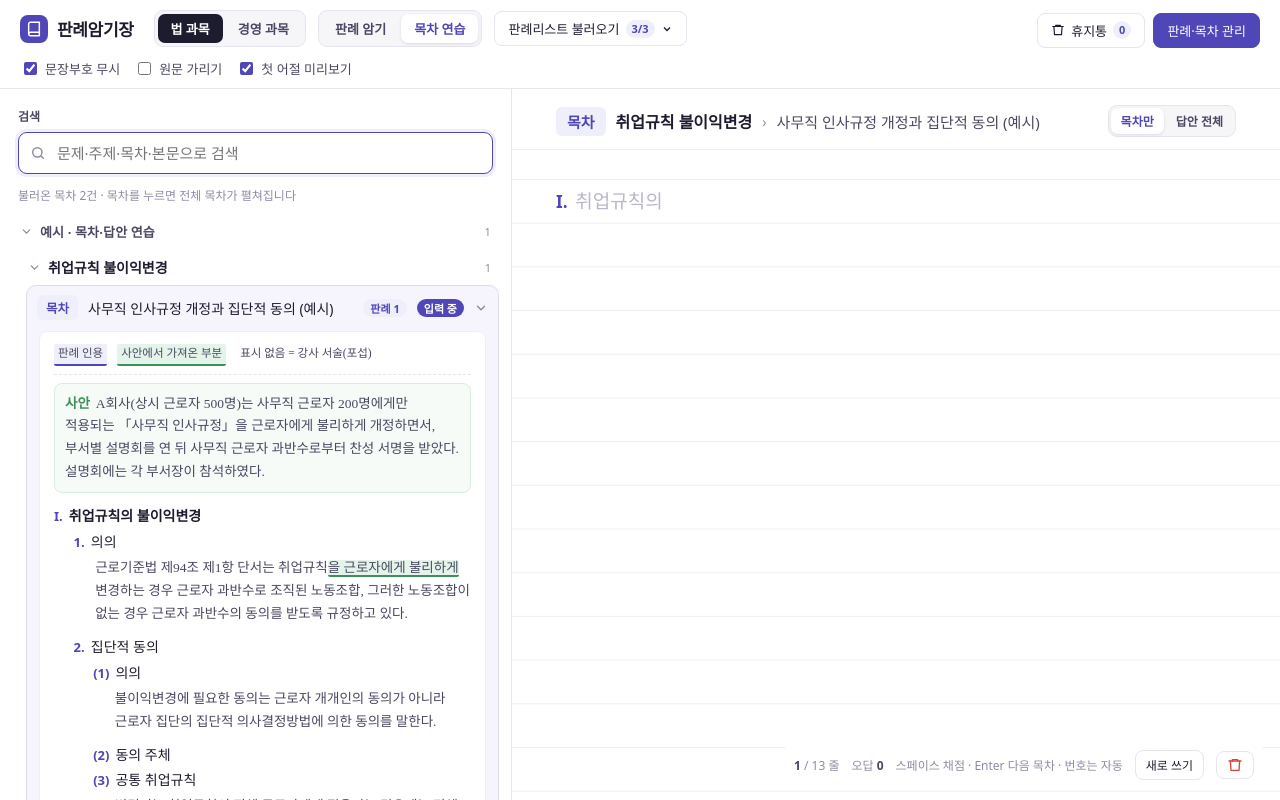
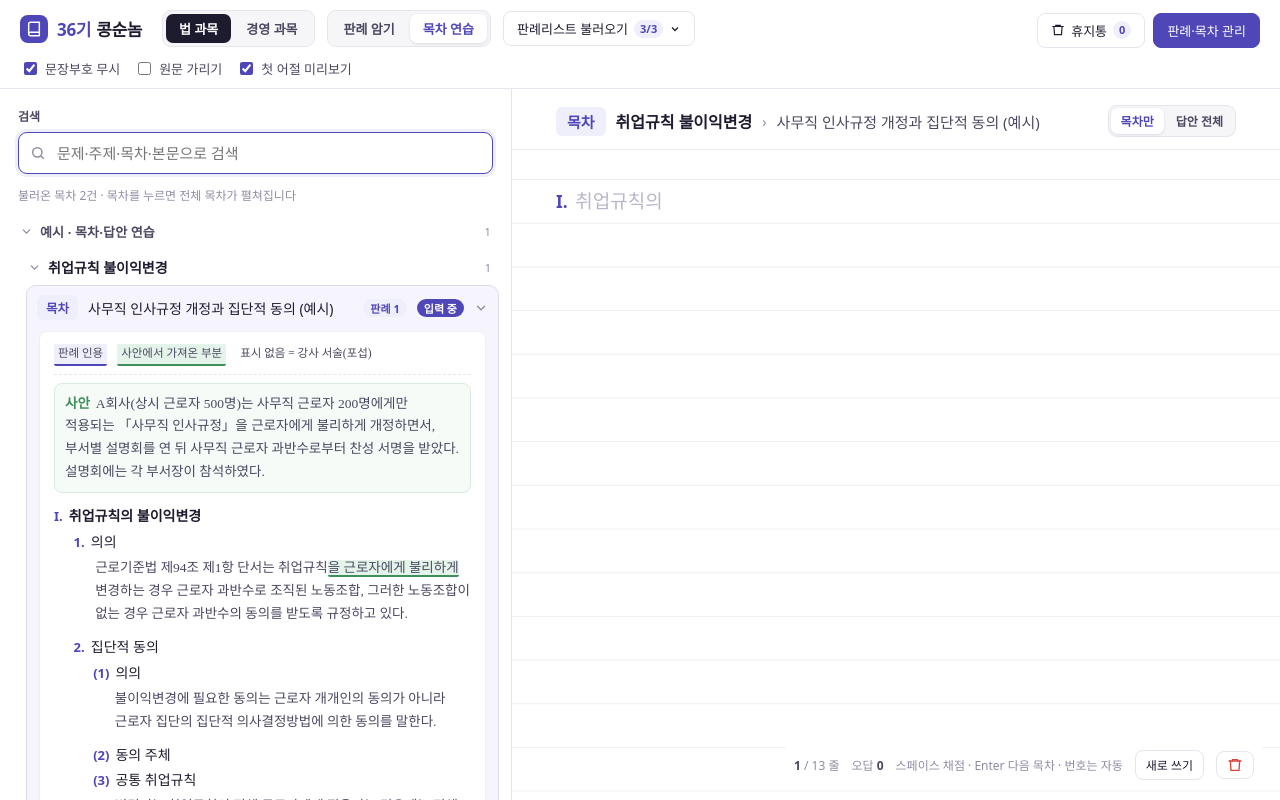
Before and after one commit to sep5768/panrye-amgijang, a plain HTML site: page index.html in a window 1280 px wide. Drawn offline with Linux system fonts and the light colour scheme; a web font is replaced by a local one.

Commit message:
Add files via upload

```diff
--- a/index.html
+++ b/index.html
@@ -53,6 +53,7 @@
   .hright{position:absolute;right:20px;top:10px;height:40px;display:flex;align-items:center;gap:8px}
   @media (max-width:600px){ .top{padding-right:20px} .top .brand{flex-basis:100%;height:40px} .hright .tlabel{display:none} .opts label{white-space:nowrap} }
   .brand{display:flex;align-items:center;gap:9px;font-weight:700;font-size:17px;letter-spacing:-.02em;margin-right:8px}
+  .bgen{color:var(--accent);margin-right:1px}
   .brand .mark{width:28px;height:28px;border-radius:8px;background:var(--accent);display:grid;place-items:center}
   .loader{position:relative}
   .menu{position:absolute;top:calc(100% + 6px);left:0;z-index:20;min-width:250px;background:var(--white);border:1px solid var(--line);border-radius:var(--r);box-shadow:0 12px 32px rgba(30,25,70,.12);padding:6px}
@@ -543,7 +544,7 @@
 <header class="top">
   <div class="brand">
     <span class="mark"><svg width="16" height="16" viewBox="0 0 24 24" fill="none" stroke="#fff" stroke-width="2.2" stroke-linecap="round" stroke-linejoin="round"><path d="M4 19.5A2.5 2.5 0 0 1 6.5 17H20"/><path d="M6.5 2H20v20H6.5A2.5 2.5 0 0 1 4 19.5v-15A2.5 2.5 0 0 1 6.5 2z"/></svg></span>
-    판례암기장
+    <span class="bname"><span class="bgen">36기</span> 콩순놈</span>
   </div>
   <div class="modes" role="tablist"><button class="subj on" data-subj="law">법 과목</button><button class="subj" data-subj="biz">경영 과목</button></div>
   <div class="modes" role="tablist"><button class="mode on" data-mode="pan">판례 암기</button><button class="mode" data-mode="toc">목차 연습</button></div>
--- a/sw.js
+++ b/sw.js
@@ -1,6 +1,6 @@
 // 판례암기장 서비스워커: 앱 파일을 저장해 두고 오프라인에서도 열리게 함
 // 앱을 수정해서 다시 올릴 때는 아래 버전 숫자를 올려 주세요.
-const CACHE = 'panrye-amgijang-v28';
+const CACHE = 'panrye-amgijang-v30';
 const CORE = ['./', './index.html', './manifest.webmanifest',
   './icons/icon-192.png', './icons/icon-512.png', './icons/apple-touch-icon.png'];
 
```
Also changed, not shown: 1 other file.
